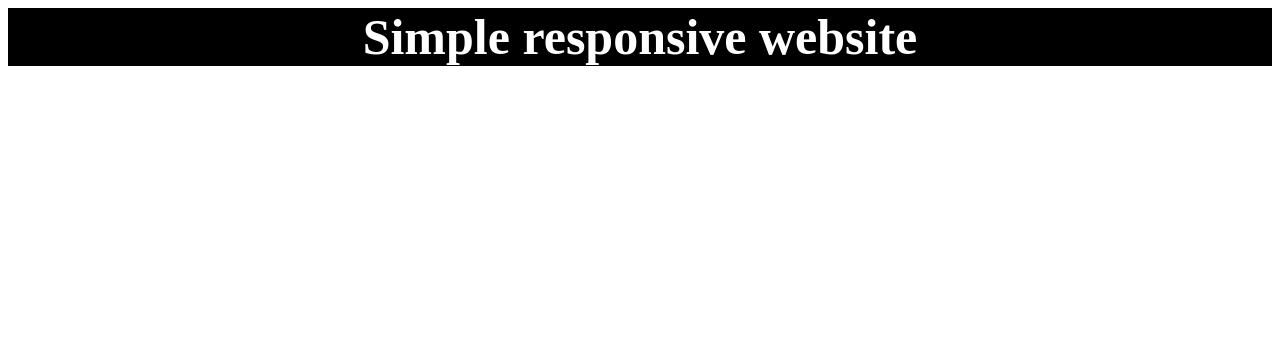
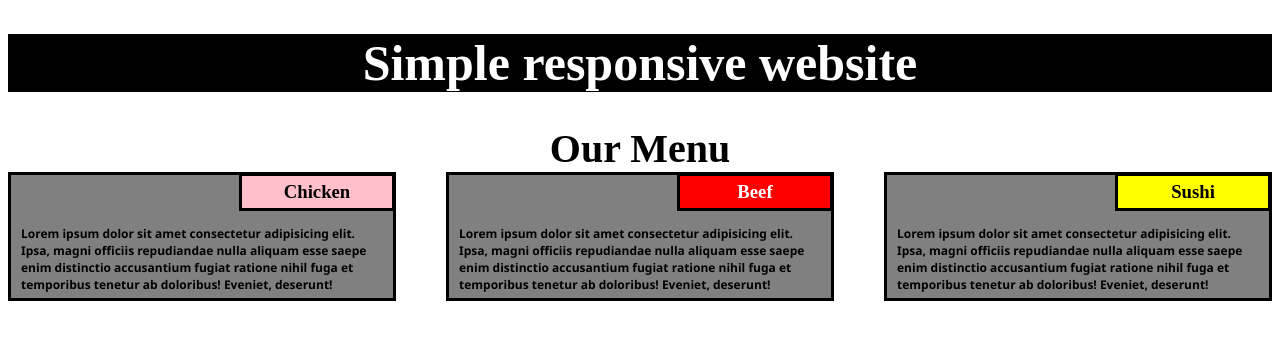
Before and after one commit to ritikjoshi22/Web-Technology-I, a plain HTML site: page assignment-III/index.html in a window 1280 px wide. Drawn offline with Linux system fonts and the light colour scheme.

Commit message:
basic UI

```diff
--- a/assignment-III/index.html
+++ b/assignment-III/index.html
@@ -8,7 +8,23 @@
 </head>
 <body>
     <div class="container">
-        Simple responsive website
+        <h1>Simple responsive website</h1>
+        <header>Our Menu</header>
+        <section class="cards">
+            <div class="card">
+                <h3 class="chicken">Chicken</h3>
+                <p>Lorem ipsum dolor sit amet consectetur adipisicing elit. Ipsa, magni officiis repudiandae nulla aliquam esse saepe enim distinctio accusantium fugiat ratione nihil fuga et temporibus tenetur ab doloribus! Eveniet, deserunt!</p>
+            </div>
+            <div class="card">
+                <h3 class="beef">Beef</h3>
+                <p>Lorem ipsum dolor sit amet consectetur adipisicing elit. Ipsa, magni officiis repudiandae nulla aliquam esse saepe enim distinctio accusantium fugiat ratione nihil fuga et temporibus tenetur ab doloribus! Eveniet, deserunt!</p>
+            </div>
+            <div class="card">
+                <h3 class="sushi">Sushi</h3>
+                <p>Lorem ipsum dolor sit amet consectetur adipisicing elit. Ipsa, magni officiis repudiandae nulla aliquam esse saepe enim distinctio accusantium fugiat ratione nihil fuga et temporibus tenetur ab doloribus! Eveniet, deserunt!</p>
+            </div>
+        </section>
     </div>
+
 </body>
 </html>
--- a/assignment-III/solution/style.css
+++ b/assignment-III/solution/style.css
@@ -1,7 +1,50 @@
-.container{
+h1{
     background-color: black;
     color: white;
     font-size: 50px;
     font-weight: bold;
     text-align: center;
 }
+header{
+    text-align: center;
+    font-size: 40px;
+    font-weight: bold;
+}
+.cards{
+    display: flex;
+    flex-direction: row;
+    justify-content: center;
+    align-items: center;
+    gap: 50px;
+}
+.card{
+    position: relative;
+    border: 3px solid black;
+    background-color: gray;
+}
+h3{
+    border: 3px solid black;
+    text-align: center;
+    font-weight: bold;
+    position: absolute;
+    top: -21px;
+    right: -2px;
+    padding: 5px 0px 5px 0px;
+    width: 150px;
+}
+.chicken{
+    background-color: pink;
+}
+.beef{
+    background-color: red;
+    color: white;
+}
+.sushi{
+    background-color: yellow;
+}
+p{
+    margin: 50px 10px 5px 10px;
+    font-weight: bold;
+    font-family: 'Segoe UI', Tahoma, Geneva, Verdana, sans-serif;
+    font-size: 12px;
+}
```
